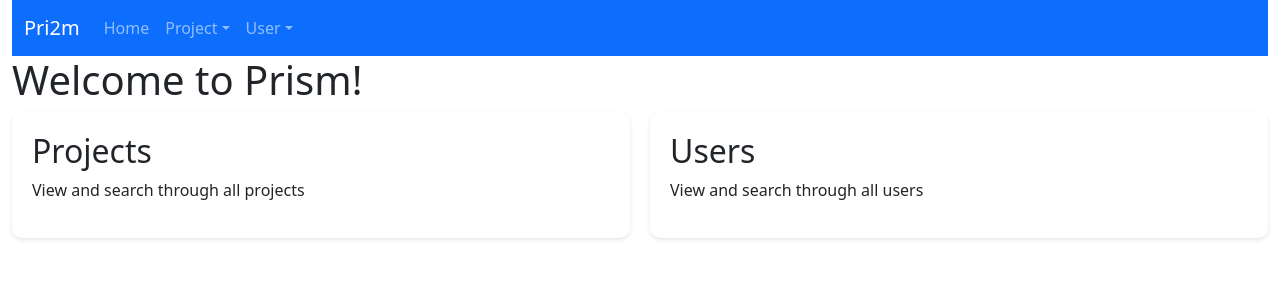
After one commit to AdamKeeley/pri2m, a Django app: template Prism/templates/Prism/index.html in a window 1280 px wide. The commit adds this page. Shown: the top 300 px of the page. Run offline with Django 5.2, Linux system fonts and the light colour scheme; the template is opened without the code that fills it, so the values that code supplies are empty; some libraries are stand-ins or nearby versions.

```diff
--- a/Prism/static/Prism/style.css
+++ b/Prism/static/Prism/style.css
@@ -35,3 +35,26 @@ table {
     font-size:125%;
     list-style-type: "? ";
 }
+
+.tiles-container {
+    display: flex;
+    flex-wrap: wrap;
+    gap: 20px;
+}
+.tile {
+    flex: 1 0 300px;
+    /* background-color: #fff; */
+    box-shadow: 0 2px 4px rgba(0, 0, 0, 0.1);
+    padding: 20px;
+    border-radius: 10px;
+    transition: transform 0.3s ease-in-out;
+}
+.tile:hover {
+    transform: scale(1.05);
+}
+.tile-link {
+    flex: 1 0 40%;
+    text-decoration: none;
+    color: inherit;
+    display: block;
+}
--- /dev/null
+++ b/Prism/templates/Prism/index.html
@@ -0,0 +1,31 @@
+{% extends "Prism/layout.html" %}
+
+{% block title %}
+Pri2m: Welcome!
+{% endblock %}
+
+{% block content %}
+
+<header>
+    <h1>Welcome to Prism!</h1>
+</header>
+
+<section class="tiles-container">
+    <a href='projects' class="tile-link">
+        <div class="tile">
+            <h2>Projects</h2>
+            <p>
+                View and search through all projects
+            </p>
+        </div>
+    </a>
+    <a href='users' class="tile-link">
+        <div class="tile">
+            <h2>Users</h2>
+            <p>
+                View and search through all users
+            </p>
+        </div>
+    </a>
+
+{% endblock %}
--- a/Prism/templates/Prism/layout.html
+++ b/Prism/templates/Prism/layout.html
@@ -27,8 +27,15 @@
             <li class="nav-item dropdown">
               <a class="nav-link dropdown-toggle" role="button" data-bs-toggle="dropdown">Project</a>
               <ul class="dropdown-menu">
-                <li><a class="dropdown-item" href="/">All Projects</a></li>
+                <li><a class="dropdown-item" href="/projects">All Projects</a></li>
                 <li><a class="dropdown-item" href="/projectcreate">New Project</a></li>
+              </ul>
+            </li>
+            <li class="nav-item dropdown">
+              <a class="nav-link dropdown-toggle" role="button" data-bs-toggle="dropdown">User</a>
+              <ul class="dropdown-menu">
+                <li><a class="dropdown-item" href="/users">All Users</a></li>
+                <li><a class="dropdown-item" href="/usercreate">New User</a></li>
               </ul>
             </li>
           </ul>
--- a/Prism/urls.py
+++ b/Prism/urls.py
@@ -2,7 +2,8 @@ from django.urls import path
 from . import views
 
 urlpatterns = [
-    path('', views.projects, name = 'projects')
+    path('', views.index, name = 'index')
+    ,path('projects', views.projects, name = 'projects')
     ,path('project/<str:projectnumber>', views.project, name = 'project')
     ,path('projectcreate', views.projectcreate, name = 'projectcreate')
     ,path('project/<str:projectnumber>/docs', views.projectdocs, name = 'projectdocs')
@@ -10,4 +11,6 @@ urlpatterns = [
     ,path('project/<str:projectnumber>/docs/<str:doctype>/<str:action>/<int:pdid>', views.projectdocs_action, name = 'projectdocs_action')
     ,path('project/<str:projectnumber>/remove/platform/<int:projectplatforminfoid>', views.projectplatforminfo_remove, name = 'projectplatforminfo_remove')
     ,path('project/<str:projectnumber>/remove/datallocation/<int:projectdatallocationid>', views.projectdatallocation_remove, name = 'projectdatallocation_remove')
+    ,path('users', views.users, name = 'users')
+    ,path('user', views.user, name = 'user')
 ]
```
Also changed, not shown: Prism/templates/Prism/project_grid.html (deleted, +0 -58 lines), Prism/templates/Prism/user.html (added, +11 -0 lines), Prism/templates/Prism/users.html (added, +16 -0 lines), Prism/views.py (+9 -0 lines).
